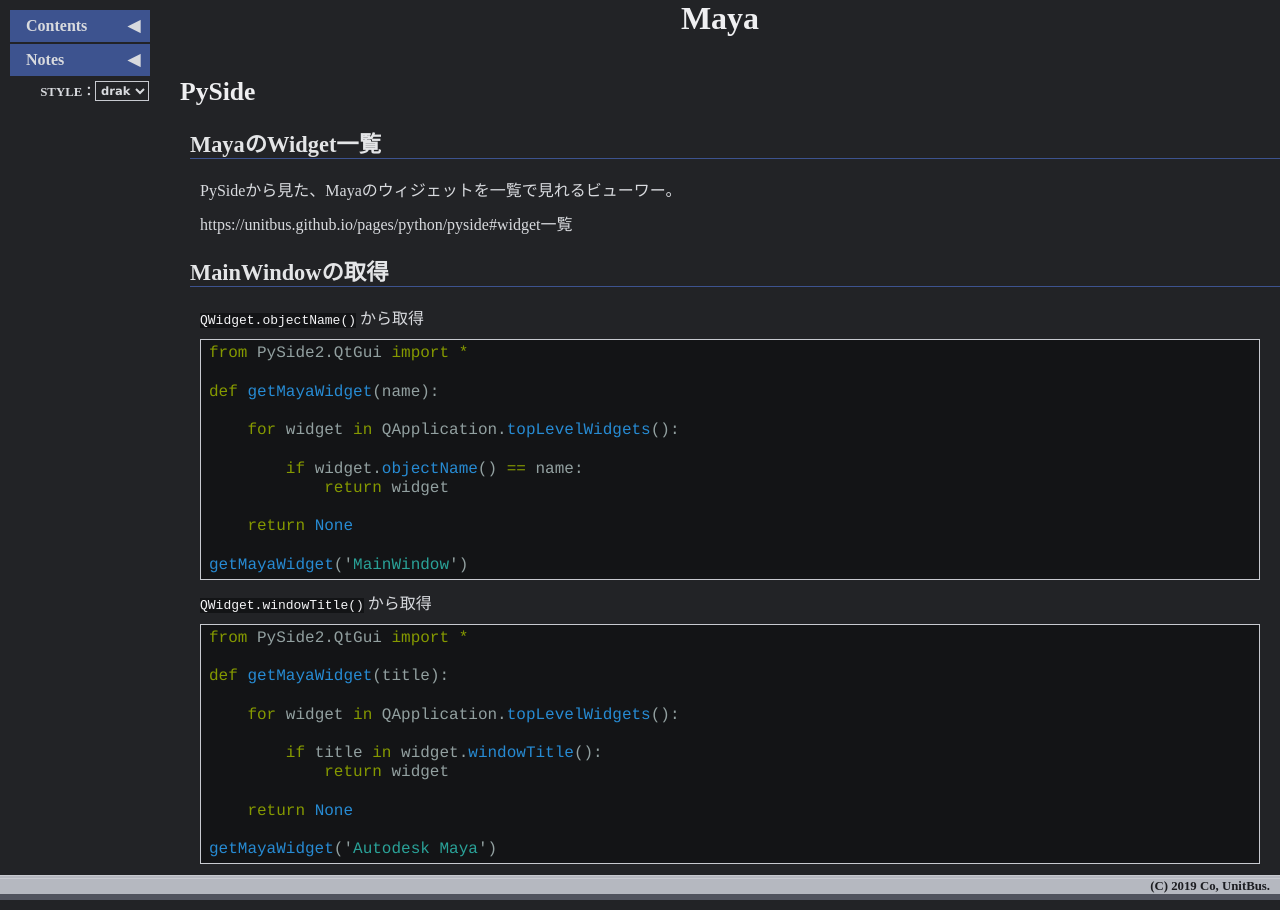
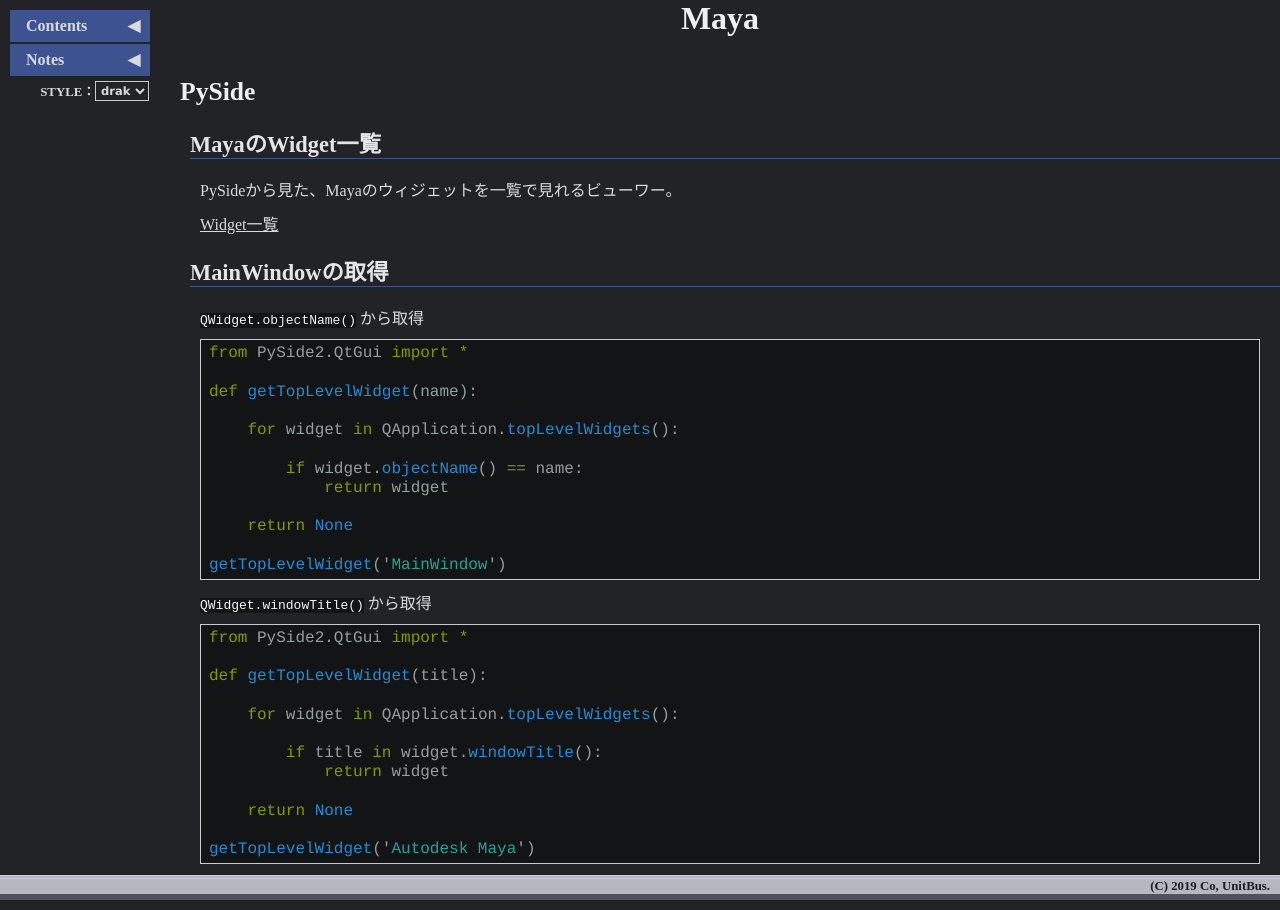
Before and after one commit to unitbus/unitbus.github.io, a Jekyll site: the page built from pages/maya/pyside.md, in a window 1280 px wide. Built offline with Jekyll 4.4.1, drawn with Linux system fonts in a browser that asks for light colours.

Commit message:
Update pyside.md

````diff
--- a/pages/maya/pyside.md
+++ b/pages/maya/pyside.md
@@ -18,7 +18,7 @@
 ``` python
 from PySide2.QtGui import *
 
-def getMayaWidget(name):
+def getTopLevelWidget(name):
 
     for widget in QApplication.topLevelWidgets():
 
@@ -27,7 +27,7 @@
 
     return None
 
-getMayaWidget('MainWindow')
+getTopLevelWidget('MainWindow')
 ```
 
 `QWidget.windowTitle()` から取得
@@ -35,7 +35,7 @@
 ``` python
 from PySide2.QtGui import *
 
-def getMayaWidget(title):
+def getTopLevelWidget(title):
 
     for widget in QApplication.topLevelWidgets():
 
@@ -44,5 +44,5 @@
 
     return None
 
-getMayaWidget('Autodesk Maya')
+getTopLevelWidget('Autodesk Maya')
 ```
````
Also changed, not shown: other parts of pages/maya/pyside.md (+1 -1 lines).
